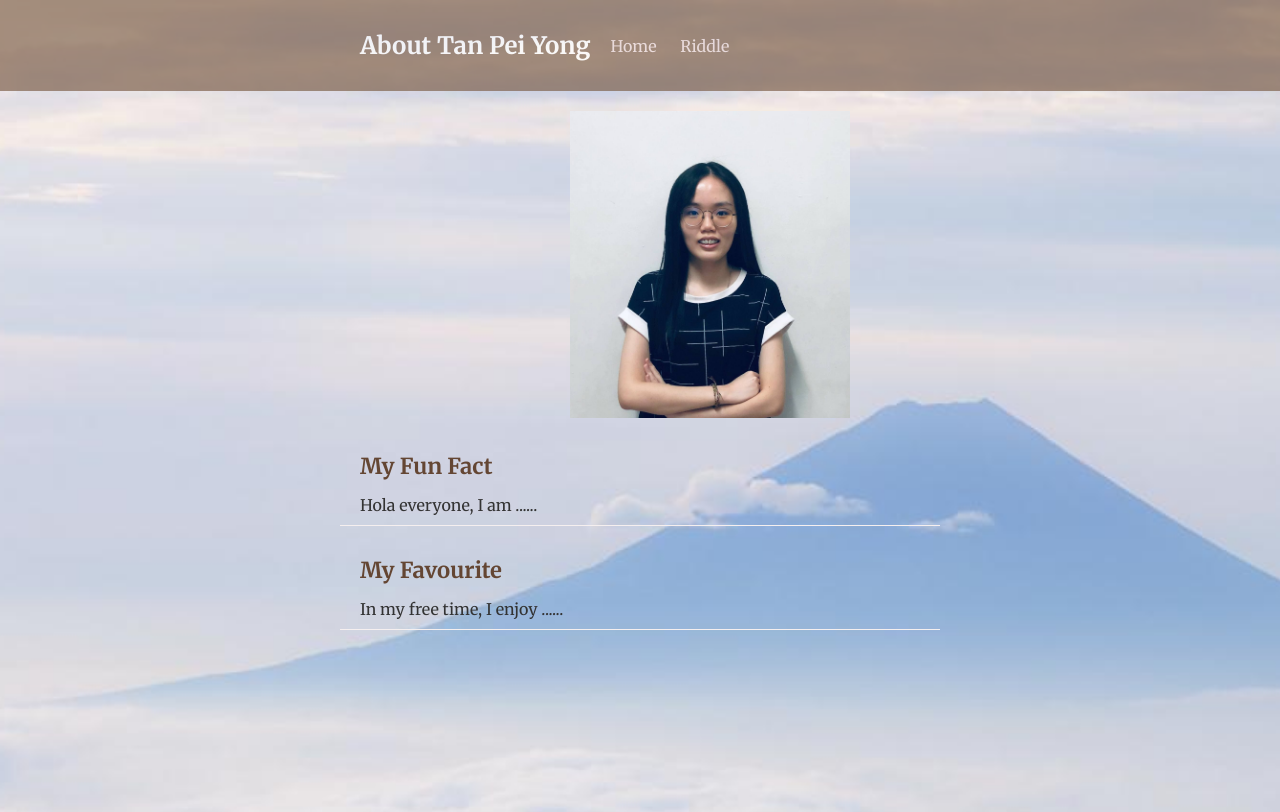
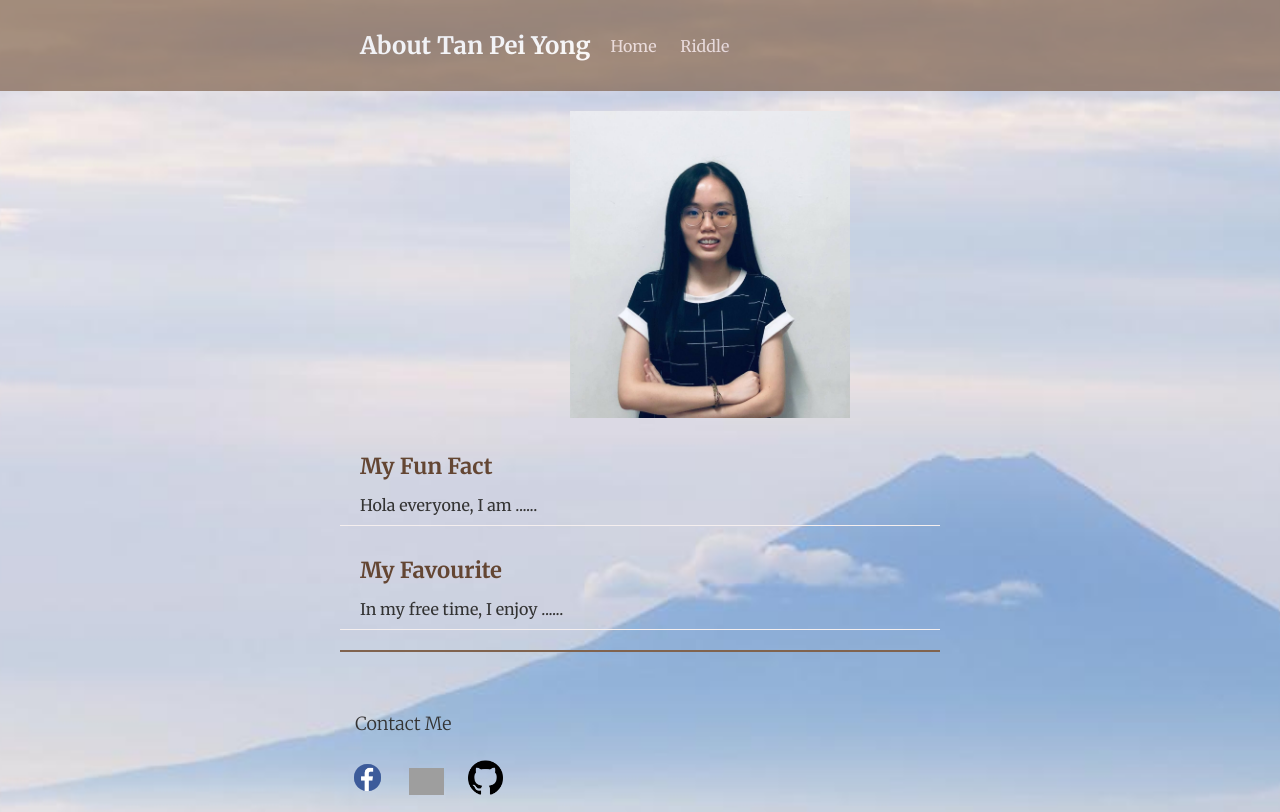
Before and after one commit to Peiyong47/About-Me, a plain HTML site: page about.html in a window 1280 px wide. Shown: the top 812 px of the page. Drawn offline with Linux system fonts and the light colour scheme; grey boxes are pictures that could not be loaded.

Commit message:
Changing

```diff
--- a/about.html
+++ b/about.html
@@ -45,6 +45,18 @@
                 </a>
             </div>
 
+            <footer>
+                <div class= "contact">
+                    <h3>Contact Me</h3>
+                    <div class= "icons">
+                        <a target="_blank" href="https://www.facebook.com/peiyong.tan.5"><img src="asset/images/fb-icons.png"></a>
+                        <a target= "_blank" href="https://www.instagram.com/"><img src="/About-Me/asset/images/ig-icon.png"></a>
+                        <a target= "_blank" href="https://github.com/Peiyong47"><img src="/About-Me/asset/images/github icons.png"></a>
+                    </div>
+                </div>
+
+            </footer>
+
         </div>
 
     </div>
--- a/style.css
+++ b/style.css
@@ -8,7 +8,7 @@
 
 body
 {
-    height: 110vh;
+    height: 125vh;
     background-image: url(/About-Me/asset/images/background.jpg);
     background-position: center;
     background-repeat: no-repeat;
@@ -252,3 +252,21 @@ body
     box-shadow: 1px 3px 3px rgba(0, 0, 0,0.1);
     padding: 35px 35px 35px 20px;
 }
+
+.contact
+{
+    ;
+    border-top: 2px solid rgb(128, 99, 78);
+}
+.contact > h3
+{
+    margin: 60px 15px 15px 15px;
+    font-weight: 300;
+    font-size: 18px;
+}
+
+.icons img
+{
+    width: 35px;
+    margin: 10px;
+}
```
Also changed, not shown: answer.html (+11 -0 lines), info-1.html (+12 -0 lines), info-2.html (+11 -2 lines), riddle.html (+11 -0 lines), asset/images/fb-icons.png (added), asset/images/github icons.png (added), 1 other file.
